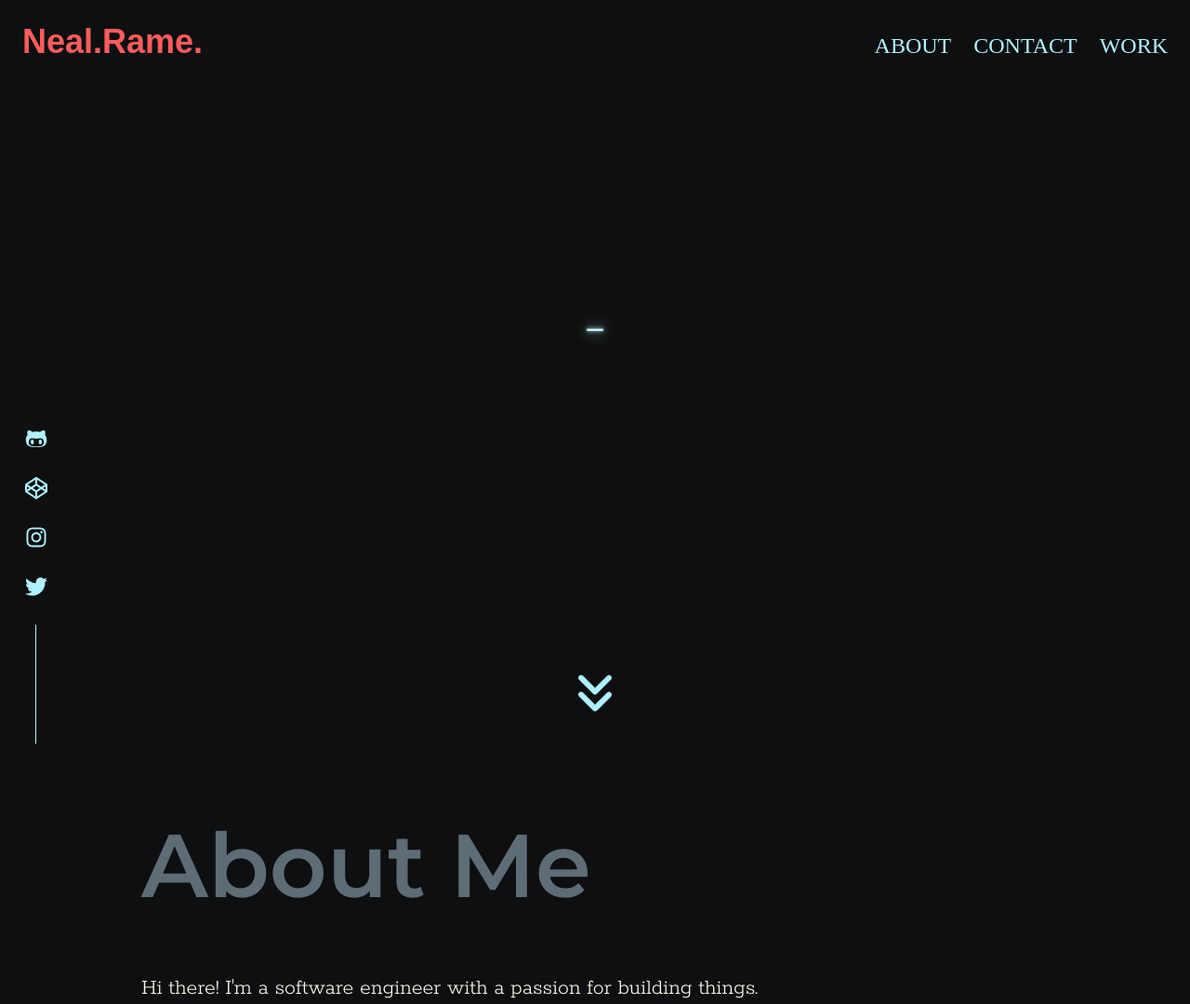
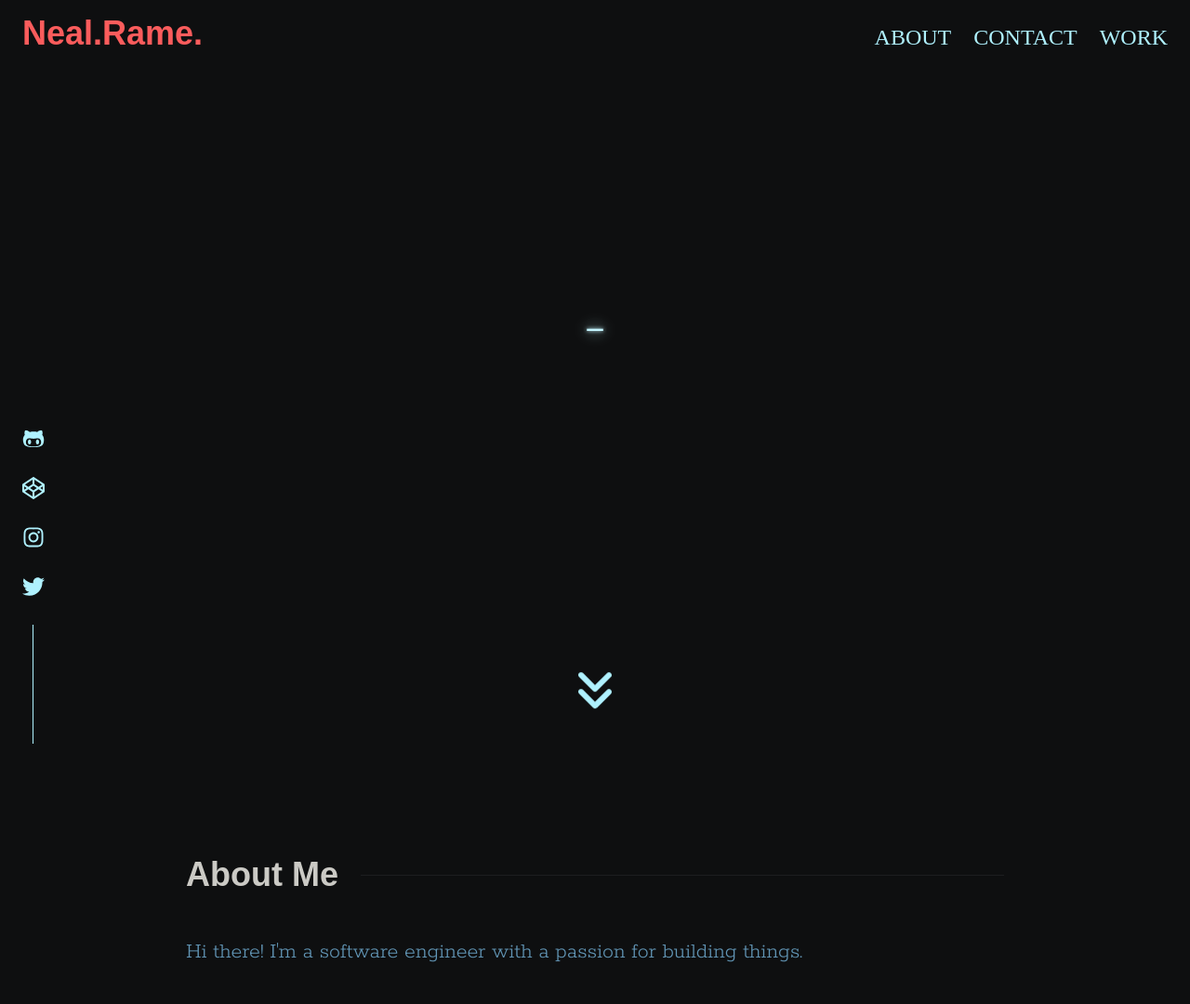
Before and after one commit to NealRame/my-website, a Gatsby site: page / in a window 1280 px wide. Shown: the top 1080 px of the page at 93% size. Built offline with nearby package versions, Linux system fonts and the light colour scheme; Gatsby itself is replaced by a stand-in of ours.

Commit message:
refactor: update style

```diff
--- a/src/components/global-style.tsx
+++ b/src/components/global-style.tsx
@@ -17,6 +17,8 @@ const GlobalStyle = () => {
         html: {
             fontSize: 18,
             fontWeight: 400,
+
+            scrollBehavior: "smooth",
 
             [mediaQueryMinWidth("medium")]: {
                 fontSize: 21,
@@ -38,32 +40,8 @@ const GlobalStyle = () => {
         "h1, h2, h3, h4, h5, h6": {
             color: colors.header,
 
-            fontFamily: "Montserrat, sans-serif",
-            fontWeight: 400,
-        },
-        "h1": {
-            fontSize: "2rem",
-            margin: "2rem, 0, 2rem",
-
-            [mediaQueryMinWidth("medium")]: {
-                fontSize: "3rem",
-                margin: "3rem 0 2.5rem",
-            },
-            [mediaQueryMinWidth("large")]: {
-                fontSize: "4rem",
-            }
-        },
-        "h2": {
-            fontSize: "1.5rem",
-            margin: ["1rem", 0, "1rem"],
-
-            [mediaQueryMinWidth("medium")]: {
-                fontSize: "2rem",
-                margin: ["2rem", 0, "1.5rem"],
-            },
-            [mediaQueryMinWidth("large")]: {
-                fontSize: "3rem",
-            }
+            fontFamily: "lores-9-wide, sans-serif",
+            fontWeight: 600,
         },
         a: {
             color: colors.link,
--- a/src/components/layout/index.tsx
+++ b/src/components/layout/index.tsx
@@ -27,23 +27,6 @@ import {
 
 import GlobalStyle from "../global-style"
 
-const Main = styled.main`
-    box-sizing: border-box;
-
-    margin: 0 auto;
-    padding: 0 1rem;
-
-    width: 100%;
-
-    ${mediaQueryMinWidth("medium")} {
-        width: ${props => (props.theme as ITheme).breakpoints.medium}px;
-    }
-
-    ${mediaQueryMinWidth("large")} {
-        width: ${props => (props.theme as ITheme).breakpoints.large}px;
-    }
-`
-
 interface ILayoutProps {
     children: React.ReactNode
     pageTitle?: string
@@ -70,9 +53,9 @@ const Layout = ({ children, pageTitle }: ILayoutProps) => {
         <header>
             <NavigationBar siteTitle={ siteTitle } />
         </header>
-        <Main>
+        <main>
             { children }
-        </Main>
+        </main>
         <SocialBar/>
     </>
 }
--- a/src/components/layout/navigation-bar.tsx
+++ b/src/components/layout/navigation-bar.tsx
@@ -143,9 +143,13 @@ const NavigationBar = ({ siteTitle }: INavigationBarProps) => {
         gridTemplateColumns: "min-content 100fr",
 
         alignItems: "baseline",
+        alignContent: "center",
 
         boxSizing: "border-box",
-        padding: "1rem",
+
+        padding: "0 1rem",
+
+        height: "3rem",
 
         position: "fixed",
         top: 0,
--- a/src/components/layout/social-bar.tsx
+++ b/src/components/layout/social-bar.tsx
@@ -31,7 +31,10 @@ const Aside = styled.aside`
         bottom: 0;
         left: 0;
 
-        padding: 0 1rem 0;
+        padding: 0;
+        margin: 0;
+
+        width: 3rem;
     }
 `
 
--- a/src/components/sections/greetings.tsx
+++ b/src/components/sections/greetings.tsx
@@ -5,6 +5,8 @@ import styled from "@emotion/styled"
 import {
     jsx,
 } from "@emotion/react"
+
+import * as React from "react"
 
 import { FontAwesomeIcon } from "@fortawesome/react-fontawesome"
 
@@ -20,14 +22,12 @@ import {
     verticalShake,
 } from "../../style"
 
-const GreetingScrollButton = styled.button`
+const StyledLink = styled.a`
     background: none;
     border: none;
 
     color: ${props => (props.theme as ITheme).colors.link};
     cursor: pointer;
-
-    display: block;
 
     font-size: 2rem;
 
@@ -36,7 +36,21 @@ const GreetingScrollButton = styled.button`
     animation: ${verticalShake(2)} 8s ease-in-out 0s infinite alternate-reverse none;
 `
 
-export const Greetings = () => <section css={{
+interface IScrollToButtonProps {
+    anchor: string
+}
+
+const ScrollToButton = ({ anchor }: IScrollToButtonProps) => {
+    return <StyledLink href={ anchor }>
+        <FontAwesomeIcon icon={faAnglesDown}/>
+    </StyledLink>
+}
+
+interface IGreetingsProps {
+    anchor: string
+}
+
+export const Greetings = ({ anchor }: IGreetingsProps) => <section css={{
     display: "grid",
     gridTemplateRows: "100fr auto",
     height: "100vh",
@@ -46,7 +60,5 @@ export const Greetings = () => <section css={{
         "HOW ARE YOU FEELING TODAY?",
         "SHALL WE PLAY A GAME?",
     ]}/>
-    <GreetingScrollButton>
-        <FontAwesomeIcon icon={ faAnglesDown }/>
-    </GreetingScrollButton>
+    <ScrollToButton anchor={ anchor }/>
 </section>
--- /dev/null
+++ b/src/components/sections/styledSection.tsx
@@ -0,0 +1,37 @@
+import * as React from "react"
+
+import styled from "@emotion/styled"
+import {
+    type ITheme,
+    mediaQueryMinWidth,
+} from "../../style"
+
+export const StyledSection = styled.section`
+    box-sizing: border-box;
+
+    padding: ${props => (props.theme as ITheme).contentSection.padding};
+    margin: 0 auto;
+
+    ${mediaQueryMinWidth("medium")} {
+        width: ${props => (props.theme as ITheme).breakpoints.medium}px;
+    }
+
+    ${mediaQueryMinWidth("large")} {
+        width: ${props => (props.theme as ITheme).breakpoints.large}px;
+    }
+
+    h1 {
+        display: grid;
+        grid-template-columns: auto 100fr;
+        align-items: center;
+
+        margin: 2rem 0;
+
+        &::after {
+            border-bottom: 1px solid ${(props => (props.theme as ITheme).contentSection.colors.border)};
+            content: "";
+            height: 1px;
+            margin-left: 1rem;
+        }
+    }
+`
--- a/src/pages/index.tsx
+++ b/src/pages/index.tsx
@@ -13,14 +13,14 @@ import {
 } from "../components/sections"
 
 // markup
-const IndexPage = () => <Layout>
-    <Greetings/>
-    <div css={{
-        minHeight: "100vh",
-    }}>
-        <About/>
-        <Contact/>
-    </div>
-</Layout>
+const IndexPage = () => {
+    return <Layout>
+        <Greetings anchor="/#about"/>
+        <div css={{ minHeight: "100vh" }}>
+            <About/>
+            <Contact/>
+        </div>
+    </Layout>
+}
 
 export default IndexPage
--- a/src/style/theme.ts
+++ b/src/style/theme.ts
@@ -35,7 +35,9 @@ export interface INagivationBarTheme {
         focus: string
         header: string
         hover: string
-    }
+    },
+    height: number | string,
+    padding: number | string,
 }
 
 export interface INagivationPanelTheme {
@@ -46,17 +48,23 @@ export interface INagivationPanelTheme {
     fadeTransitionDuration: number
     slideTransitionDuration: number
 }
-
-export interface ITypewriterTheme {
+export interface IContentSectionTheme {
     colors: {
-        foreground: string
-    }
+        border: string,
+    },
+    padding: number | string
 }
 
 export interface IError404Theme {
     colors: {
         foreground: string
         ghost: string
+    }
+}
+
+export interface ITypewriterTheme {
+    colors: {
+        foreground: string
     }
 }
 
@@ -69,15 +77,16 @@ export interface ITheme extends Theme {
     }
     navigationBar: INagivationBarTheme
     navigationPanel: INagivationPanelTheme
+    contentSection: IContentSectionTheme
     error404: IError404Theme
     typewriter: ITypewriterTheme
 }
 
 export const color1 = Color("#0e0f10").hex()
-export const color2 = Color("#5D6C75").hex()
-export const color3 = Color("#FEFBEE").hex()
+export const color2 = Color("#cbcac5").hex()
+export const color3 = Color("#6296b6").hex()
 export const color4 = Color("#aff1fe").hex()
-export const color5 = Color("#FA5C5C").hex()
+export const color5 = Color("#fa5c5c").hex()
 
 export const theme: ITheme = {
     breakpoints: {
@@ -103,6 +112,14 @@ export const theme: ITheme = {
             hover: color4,
             focus: color4,
         },
+        height: "3rem",
+        padding: "1rem",
+    },
+    contentSection: {
+        colors: {
+            border: Color(color1).lighten(1).hex(),
+        },
+        padding: "3rem 3rem 0",
     },
     navigationPanel: {
         colors: {
```
Also changed, not shown: src/components/sections/about.tsx (+6 -2 lines), src/components/sections/contact.tsx (+6 -2 lines).
